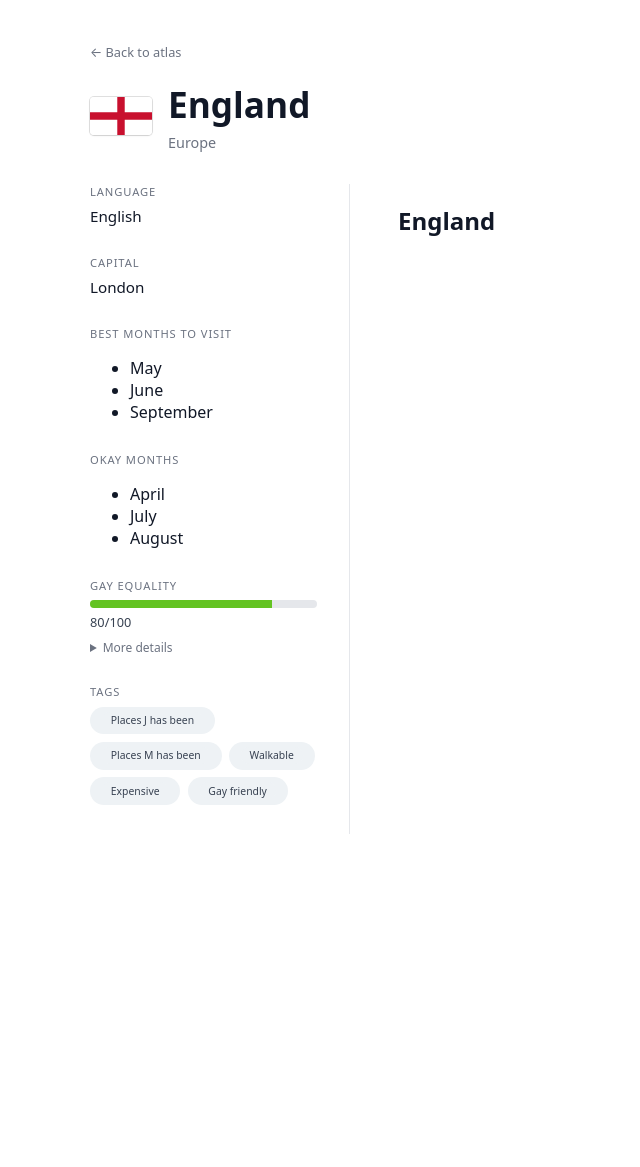
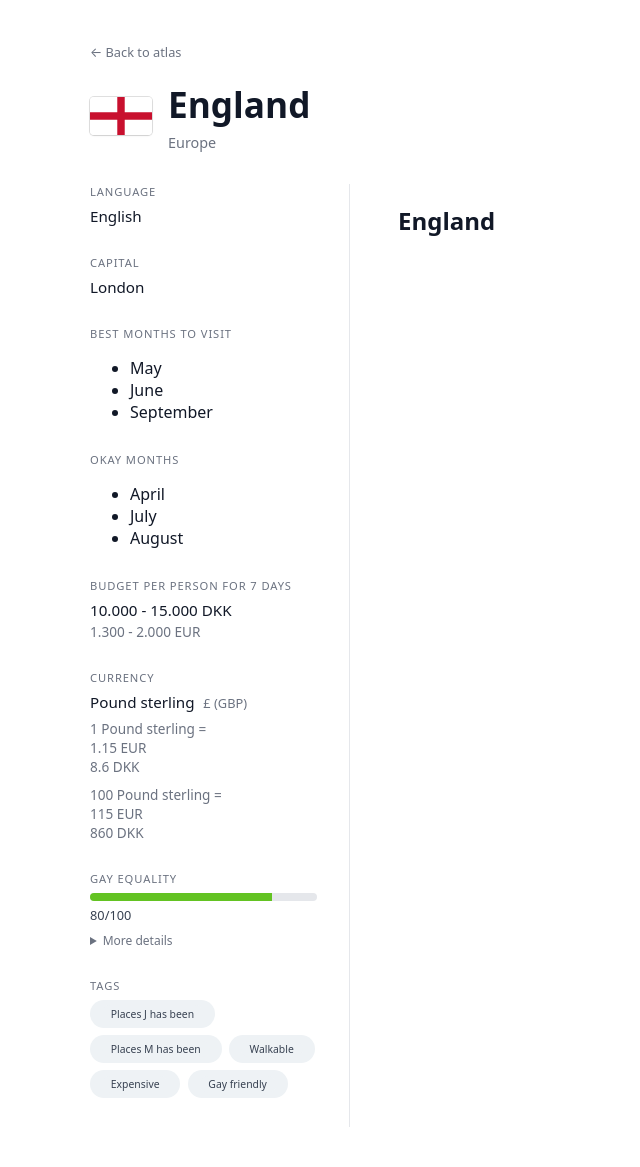
Before and after one commit to Joshua-kea/Travel, a Jekyll site: the page built from _countries/uk/england.md, in a window 1280 px wide. Shown: the whole page, without its empty margins (0-640 px from the left). Built offline with Jekyll 4.4.1, drawn with Linux system fonts in a browser that asks for light colours; before the commit the page ends 900 px from its top, so only the background shows below that; part of the change alters nothing that is shown.

Commit message:
england.md

```diff
--- a/_countries/uk/england.md
+++ b/_countries/uk/england.md
@@ -1,6 +1,7 @@
 ---
 layout: country
 iso: GBR
+iso2: england
 name: England
 continent: Europe
 admin_key: GBR:GB-ENG
@@ -15,17 +16,16 @@ currency:
   code: GBP
   symbol: £
   rates:
-  per_1:
-    eur: 1.15
-    dkk: 8.6
-  per_100:
-    eur: 115
-    dkk: 860
-budget per person for 7 days:
+    per_1:
+      eur: 1.15
+      dkk: 8.6
+    per_100:
+      eur: 115
+      dkk: 860
+budget:
   dkk: 10.000 - 15.000
   eur: 1.300 - 2.000
 gay_details: "test"
-iso2: england
 best_months: [5, 6, 9]
 ok_months: [4, 7, 8]
 ---
--- a/_layouts/country.html
+++ b/_layouts/country.html
@@ -78,7 +78,7 @@
 
             {% if page.budget and (page.budget.dkk or page.budget.eur) %}
             <div class="fact">
-                <label>Budget</label>
+                <label>Budget per person for 7 days</label>
                 {% if page.budget.dkk %}
                 <div class="value">{{ page.budget.dkk }} DKK</div>
                 {% endif %}
```
